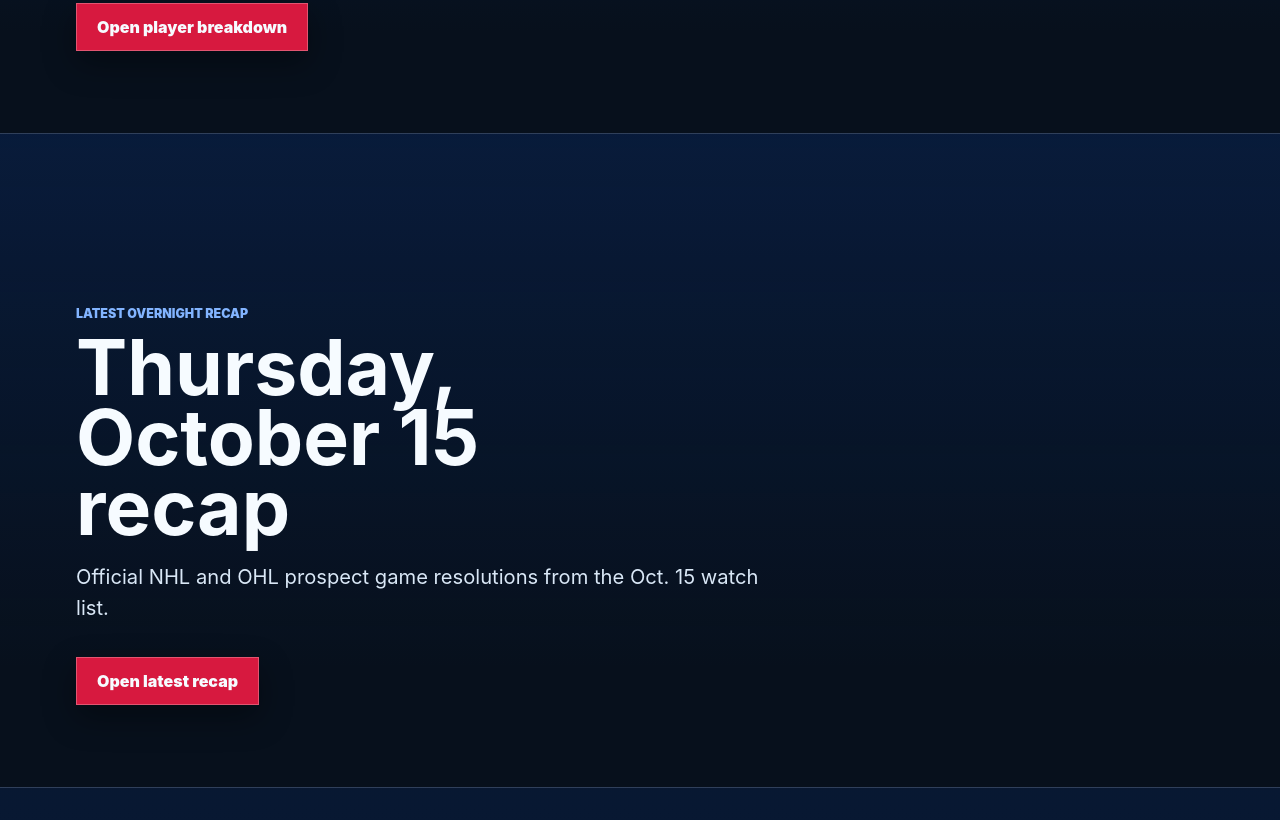
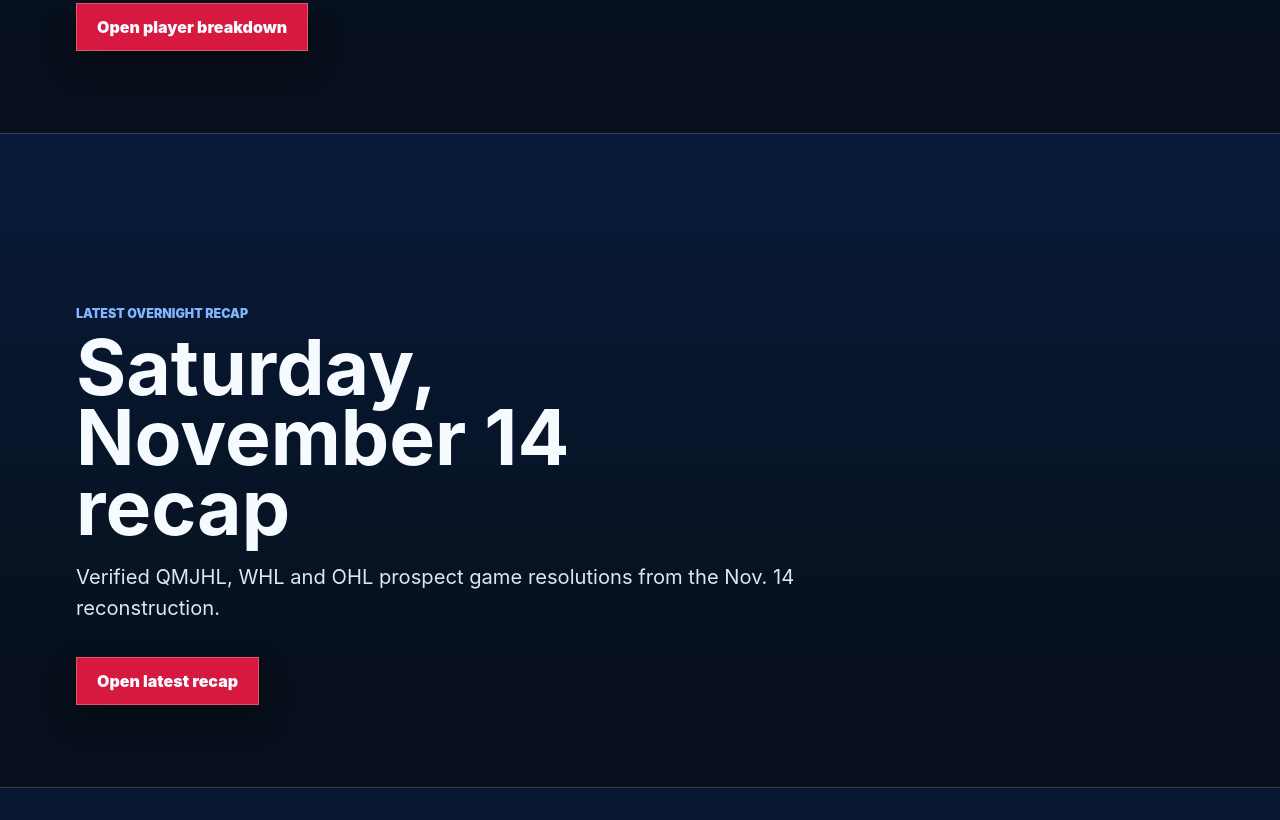
Before and after one commit to rrusso02330-bit/nyr-prospects-hq-site, a plain HTML site: page index.html in a window 1280 px wide. Shown: the part 419-1239 px from the top of the page. Drawn offline with Linux system fonts and the light colour scheme.

Commit message:
Publish NYR Prospects HQ site: 2026-11-15

```diff
--- a/index.html
+++ b/index.html
@@ -64,11 +64,9 @@
       </section>
       <section class="latest-watch-list" aria-labelledby="latest-watch-title">
         <p class="eyebrow">Latest Overnight Recap</p>
-        <h1 id="latest-watch-title">Thursday, October 15 recap</h1>
-        <p>
-          Official NHL and OHL prospect game resolutions from the Oct. 15 watch list.
-        </p>
-        <a href="overnight-recap-2026-10-15.html">Open latest recap</a>
+        <h1 id="latest-watch-title">Saturday, November 14 recap</h1>
+        <p>Verified QMJHL, WHL and OHL prospect game resolutions from the Nov. 14 reconstruction.</p>
+        <a href="overnight-recap-2026-11-14.html">Open latest recap</a>
       </section>
 
       <section class="registry home-registry" id="registry" aria-labelledby="registry-title">
--- a/sitemap.xml
+++ b/sitemap.xml
@@ -500,4 +500,5 @@
     <lastmod>2026-10-15</lastmod>
     <priority>0.8</priority>
   </url>
+  <url><loc>https://nyr-prospects-hq.netlify.app/overnight-recap-2026-11-14.html</loc><lastmod>2026-11-15</lastmod><priority>0.8</priority></url>
 </urlset>
```
Also changed, not shown: overnight-recap-2026-11-14.html (added, +1 -0 lines), .nyr-site-manifest.json.
